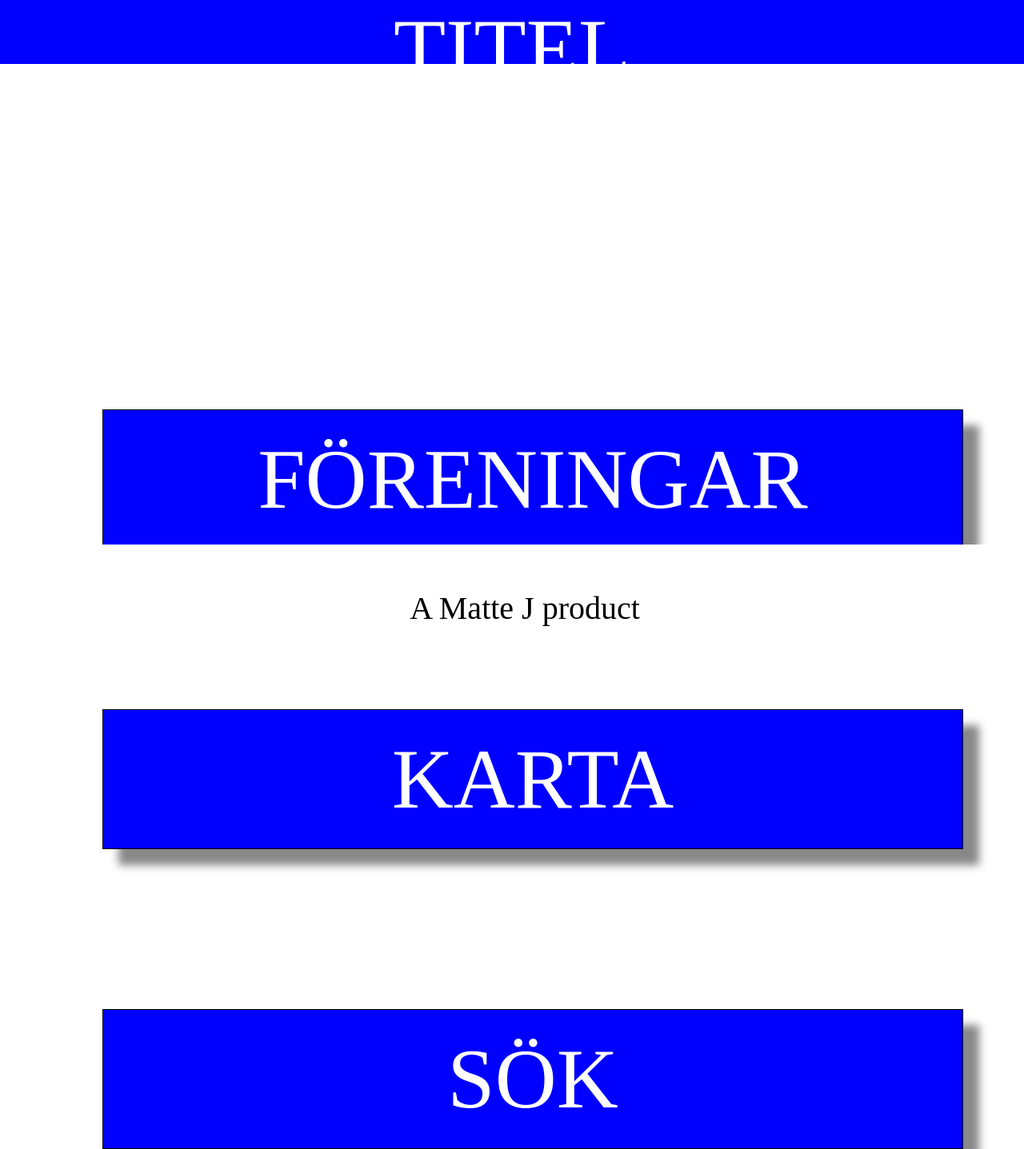
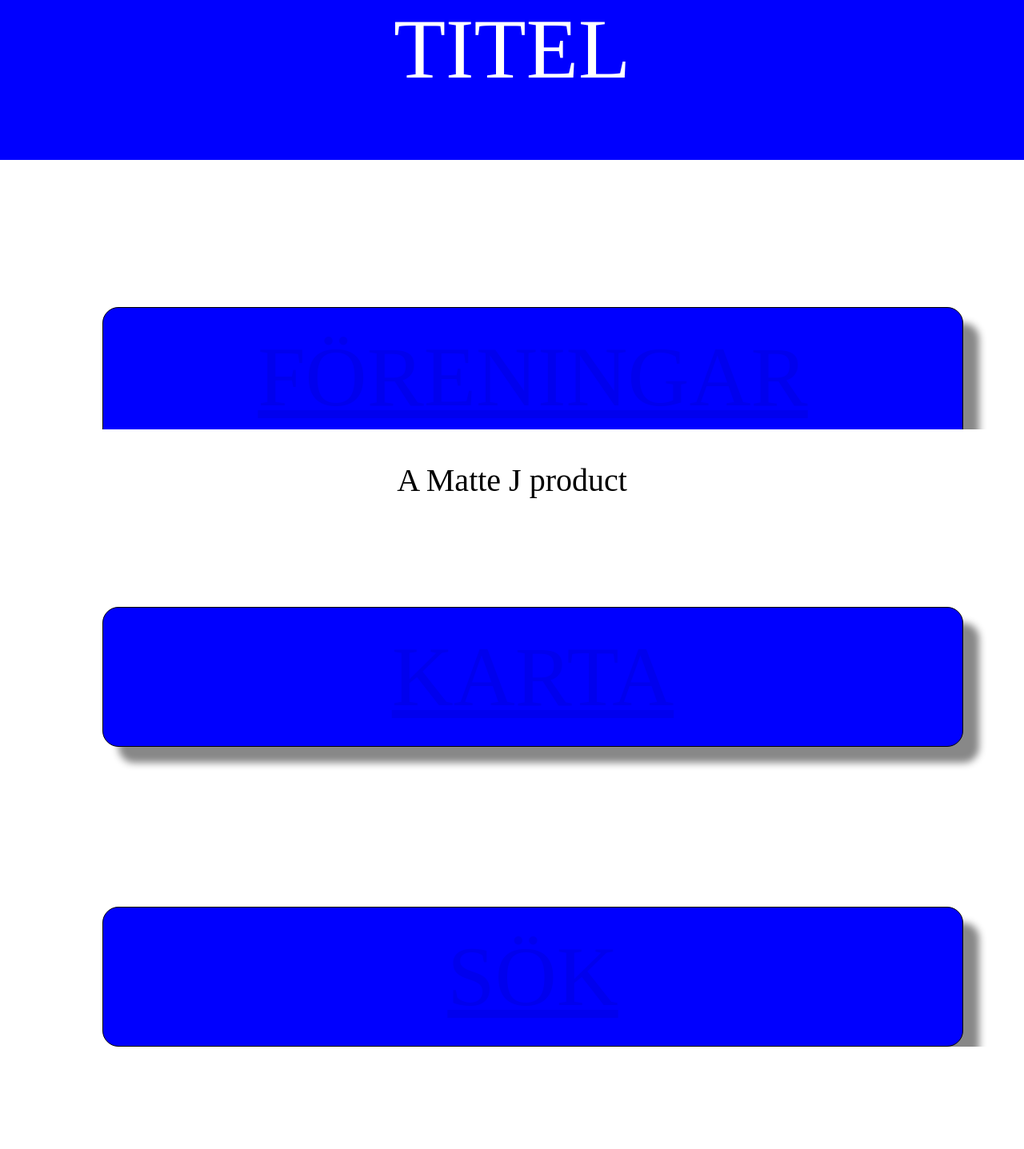
Before and after one commit to iammattej/iammattej.github.io, a PHP site: page /MinHemsida/EmptySite1/start.html in a window 1280 px wide. Shown: the whole page at 80% size. After the commit the page ends 1309 px from the top, so only its background shows below. Run offline with PHP 8.4, Linux system fonts and the light colour scheme.

Commit message:
Update MyStyle.css

```diff
--- a/MinHemsida/EmptySite1/MyStyle.css
+++ b/MinHemsida/EmptySite1/MyStyle.css
@@ -13,8 +13,9 @@
     color: white;
     background-color: blue;
     width: 100%;
-    height: 10%;
+    height: 200px;
     font-size: 80pt;
+    font-family: 'Bauhaus 93';
     text-align: center;
     margin-bottom: 0%;
     position: fixed;
@@ -23,14 +24,13 @@
 .start {
     height: 70%;
     width: 100%;
-    margin-top: 40%;
+    margin-top: 30%;
 }
 
 article {
-    height: 90%;
     width: 100%;
-    margin-top: 18%;
-    margin-bottom: 27%;
+    margin-top: 200px;
+    padding-bottom: 130px;
 }
 
 .button {
@@ -44,12 +44,24 @@
     margin-bottom: 200px;
     margin-left: 10%;
     text-align: center;
-    box-shadow: 20px 20px 10px #888888
+    box-shadow: 20px 20px 10px #888888;
+    border-radius: 20px;
+    color: white;
+    text-decoration: none;
+    font-family: 'Bauhaus 93';
 }
 
-a {
-    color: white;
-    text-decoration: none;
+.iptftr {
+    width: 40%;
+    height: 90%;
+    margin-left: 5%;
+    margin-bottom: 5%;
+    border: 1px solid #000;
+    font-size: 42pt;
+    color: #FFF;
+    background-color: blue;
+    border-radius: 20px;
+    font-family: 'Bauhaus 93';
 }
 
 .footer-start {
@@ -58,6 +70,7 @@
     color: #000;
     font-size: 40px;
     text-align: center;
+    margin-bottom: 10%;
 }
 
 footer {
@@ -65,24 +78,26 @@
   right: 0;
   bottom: 0;
   left: 0;
-  padding: 1rem;
   background-color: blue;
   text-align: center;
+  height: 135px;
 }
 
 #footer-button {
     background-color: blue;
-    width: 40%;
     width: 30%;
-    border-right: 1px solid wihte;
+    height: 80px;
     border-left: 1px solid white;
     padding: 5px;
+    margin-top: 25px;
     margin-left: 1%;
     margin-right: 1%;
     float: left;
     color: white;
     font-size: 30pt;
     text-align: center;
+    font-family: 'Bauhaus 93';
+    font-size: 40pt;
 }
 
 .list-header {
```
